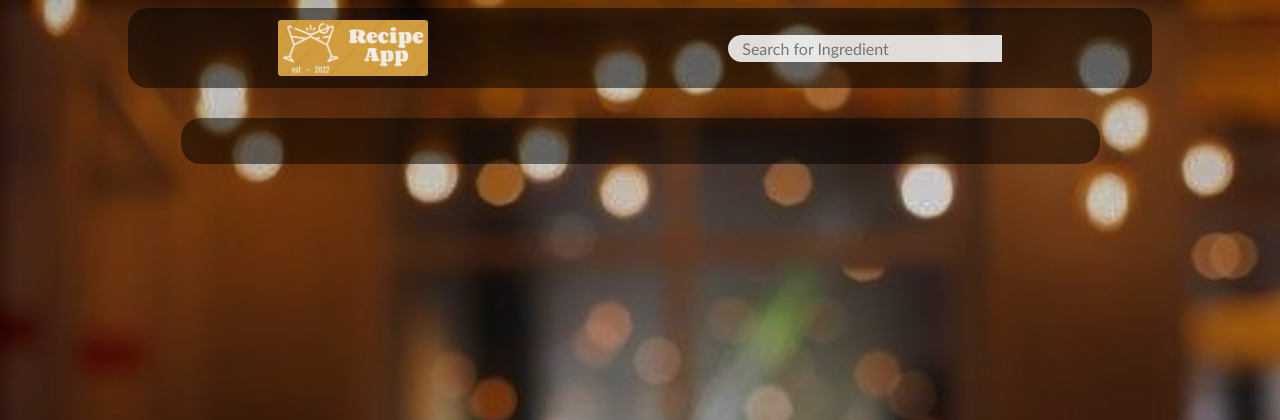
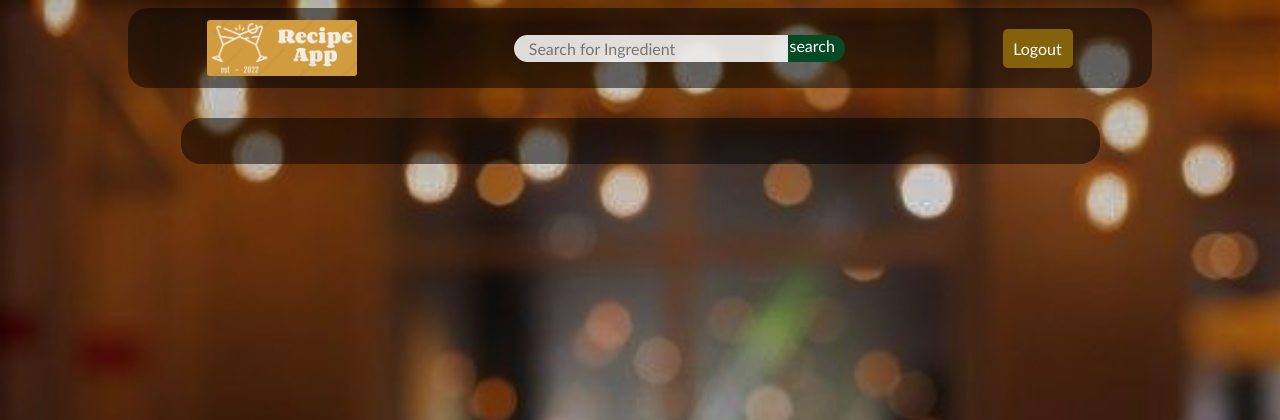
Before and after one commit to Nathan-Mez/Recipe-App, a Django app: page /list/ in a window 1280 px wide. Shown: the top 420 px of the page. Run offline with Django 4.2, Linux system fonts and the light colour scheme; data that the repository does not hold is empty.

Commit message:
Update main.html

```diff
--- a/recipes/templates/recipes/main.html
+++ b/recipes/templates/recipes/main.html
@@ -1,7 +1,7 @@
 <!DOCTYPE html>
 <html lang="en">
 <head>
-    <title>RecipeApp | Home</title>
+    <title>RecipeApp | Recipes</title>
     <meta name="viewport" content="width=device-width, initial-scale=1">
     {% load static %}
     <link rel="shortcut icon" href="{% static 'recipes/images/favicon.png' %}">
@@ -17,7 +17,13 @@
 <body>
     <div class="nav-bar">
         <img id="logo" src="{% static 'recipes/images/logo.png' %}" width="150px">      {% comment%} HTML tag for heading  {% endcomment%}
-        <input id="search" type="text" placeholder="   Search for Ingredient">
+        <div class="search_box">
+            <input id="search" type="text" placeholder="   Search for Ingredient">
+            <a href ="{%url 'logout' %}" id="search_logo" > search </a>
+        </div>
+        <a href ="{%url 'logout' %}" class="logout_btn">
+            Logout
+        </a>
     </div>
 
 <div class="recipe_grid">
```
